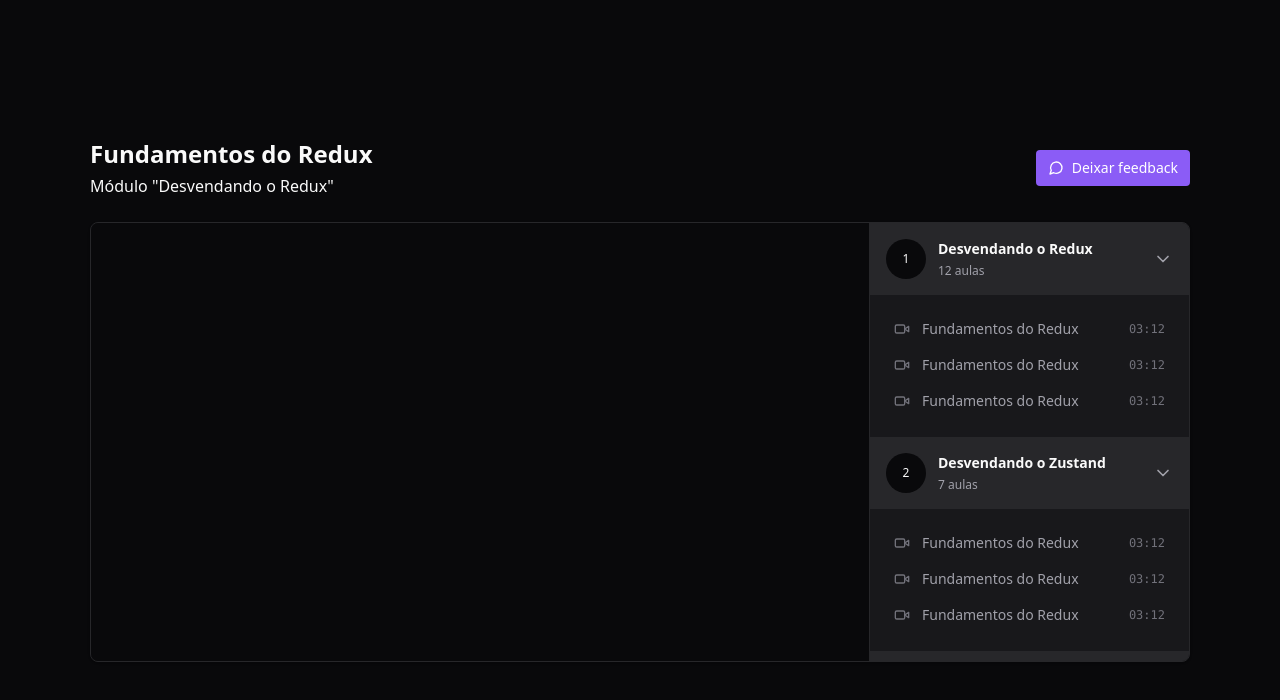
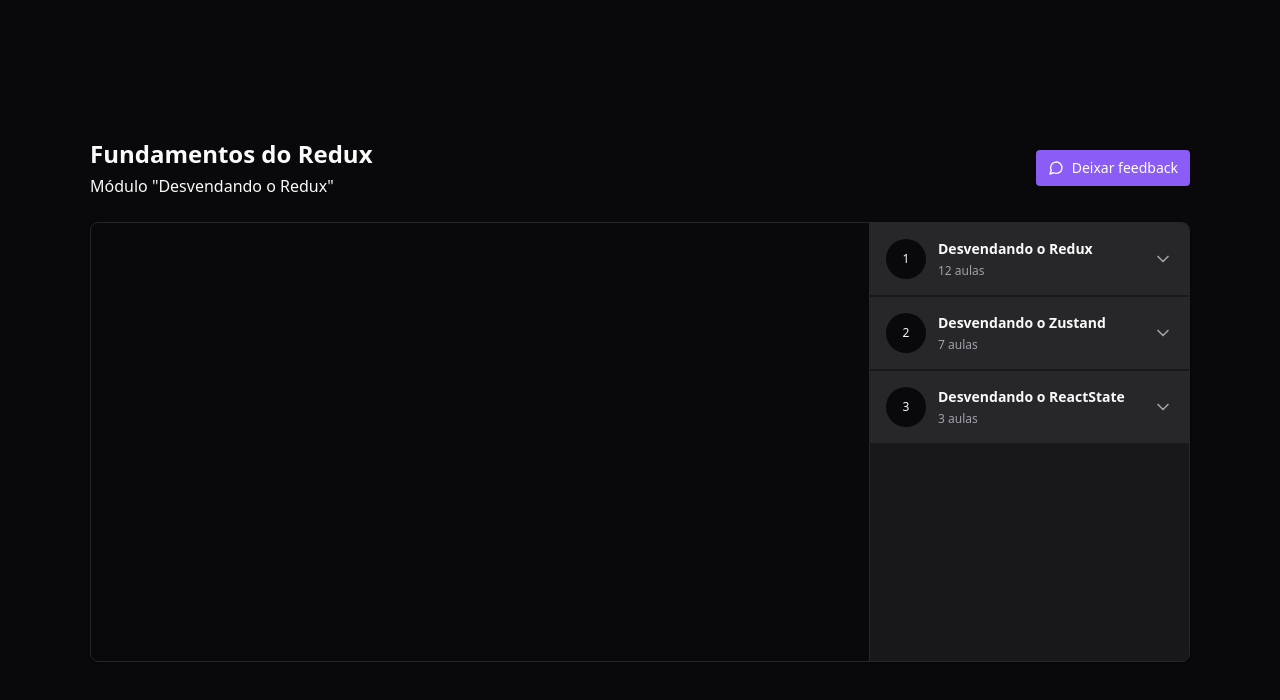
Before and after one commit to cod3baze/react-redux-zustand, a React (Vite) app: page / in a window 1280 px wide. Shown: the top 700 px of the page. Built offline with nearby package versions, Linux system fonts and the light colour scheme.

Commit message:
Radix Collapsible on modules

```diff
--- a/package.json
+++ b/package.json
@@ -10,6 +10,7 @@
     "preview": "vite preview"
   },
   "dependencies": {
+    "@radix-ui/react-collapsible": "^1.0.3",
     "@reduxjs/toolkit": "^1.9.5",
     "lucide-react": "^0.284.0",
     "react": "^18.2.0",
--- a/src/components/Module.tsx
+++ b/src/components/Module.tsx
@@ -1,3 +1,4 @@
+import * as Collapsible from "@radix-ui/react-collapsible";
 import { ChevronDown } from "lucide-react";
 
 import { Lesson } from "./Lesson";
@@ -10,8 +11,8 @@
 
 export function Module({ moduleIndex, title, amountOfLessons }: ModuleProps) {
   return (
-    <div>
-      <button className="flex w-full items-center gap-3 bg-zinc-800 p-4">
+    <Collapsible.Root className="group">
+      <Collapsible.Trigger className="flex w-full items-center gap-3 bg-zinc-800 p-4">
         <div className="flex h-10 w-10 rounded-full items-center justify-center bg-zinc-950 text-xs">
           {moduleIndex + 1}
         </div>
@@ -20,14 +21,16 @@
           <span className="text-xs text-zinc-400">{amountOfLessons} aulas</span>
         </div>
 
-        <ChevronDown className="w-5 h-5 ml-auto text-zinc-400" />
-      </button>
+        <ChevronDown className="w-5 h-5 ml-auto text-zinc-400 group-data-[state=open]:rotate-180 transition-transform" />
+      </Collapsible.Trigger>
 
-      <nav className="relative flex flex-col gap-4 p-6">
-        <Lesson title="Fundamentos do Redux" duration="03:12" />
-        <Lesson title="Fundamentos do Redux" duration="03:12" />
-        <Lesson title="Fundamentos do Redux" duration="03:12" />
-      </nav>
-    </div>
+      <Collapsible.Content>
+        <nav className="relative flex flex-col gap-4 p-6">
+          <Lesson title="Fundamentos do Redux" duration="03:12" />
+          <Lesson title="Fundamentos do Redux" duration="03:12" />
+          <Lesson title="Fundamentos do Redux" duration="03:12" />
+        </nav>
+      </Collapsible.Content>
+    </Collapsible.Root>
   );
 }
```
Also changed, not shown: 1 other file (tests, documents, lock files or other folders).
